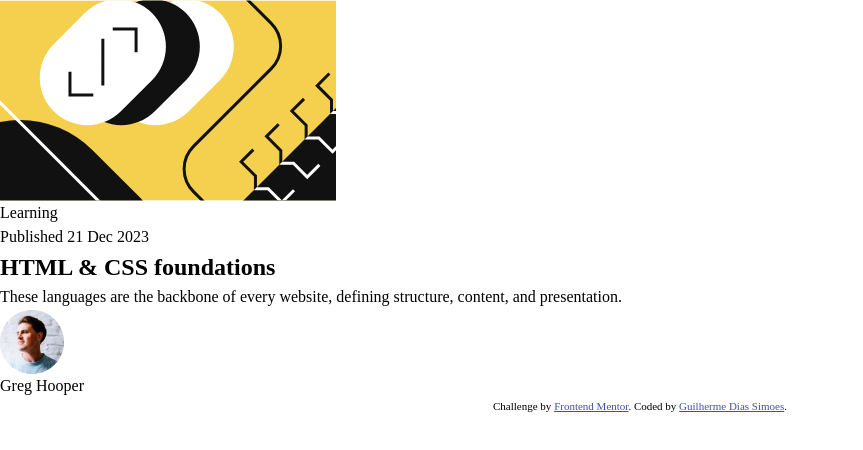
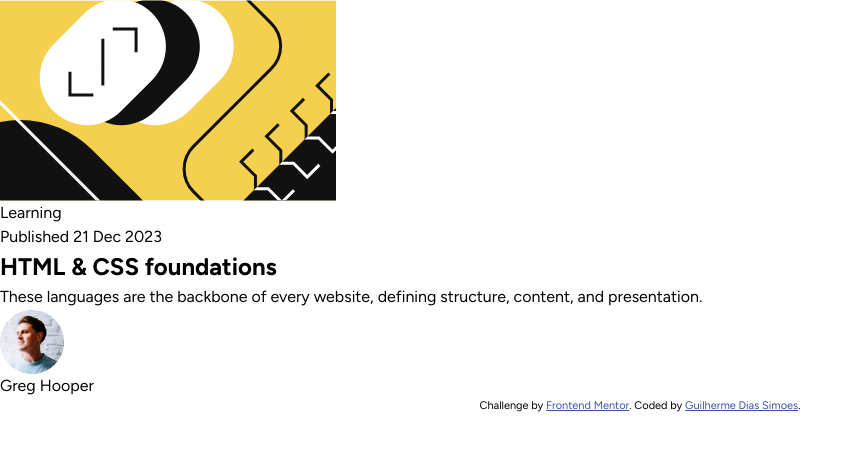
Before and after one commit to gdsimoes/blog-preview-card, a plain HTML site: page index.html in a window 1280 px wide. Shown: the whole page, without its empty margins (0-863 px from the left). Drawn offline with Linux system fonts and the light colour scheme.

Commit message:
Add Figtree font

```diff
--- a/index.html
+++ b/index.html
@@ -7,11 +7,19 @@
         <meta name="description" content="This is a solution to the 'Blog preview card' challenge on Frontend Mentor" />
         <link rel="icon" type="image/png" sizes="32x32" href="./assets/images/favicon-32x32.png" />
 
-        <title>Frontend Mentor | Blog preview card</title>
-
         <!-- CSS reset -->
         <link rel="stylesheet" href="styles/reset.css" />
         <link rel="stylesheet" href="styles/styles.css" />
+
+        <!-- Google Fonts -->
+        <link rel="preconnect" href="https://fonts.googleapis.com" />
+        <link rel="preconnect" href="https://fonts.gstatic.com" crossorigin />
+        <link
+            href="https://fonts.googleapis.com/css2?family=Figtree:ital,wght@0,300..900;1,300..900&display=swap"
+            rel="stylesheet"
+        />
+
+        <title>Frontend Mentor | Blog preview card</title>
     </head>
     <body>
         <main>
--- a/styles/styles.css
+++ b/styles/styles.css
@@ -1,3 +1,10 @@
+html {
+    font-family: "Figtree", sans-serif;
+    font-optical-sizing: auto;
+    font-weight: 400;
+    font-style: normal;
+}
+
 .attribution {
     font-size: 11px;
     text-align: center;
```
